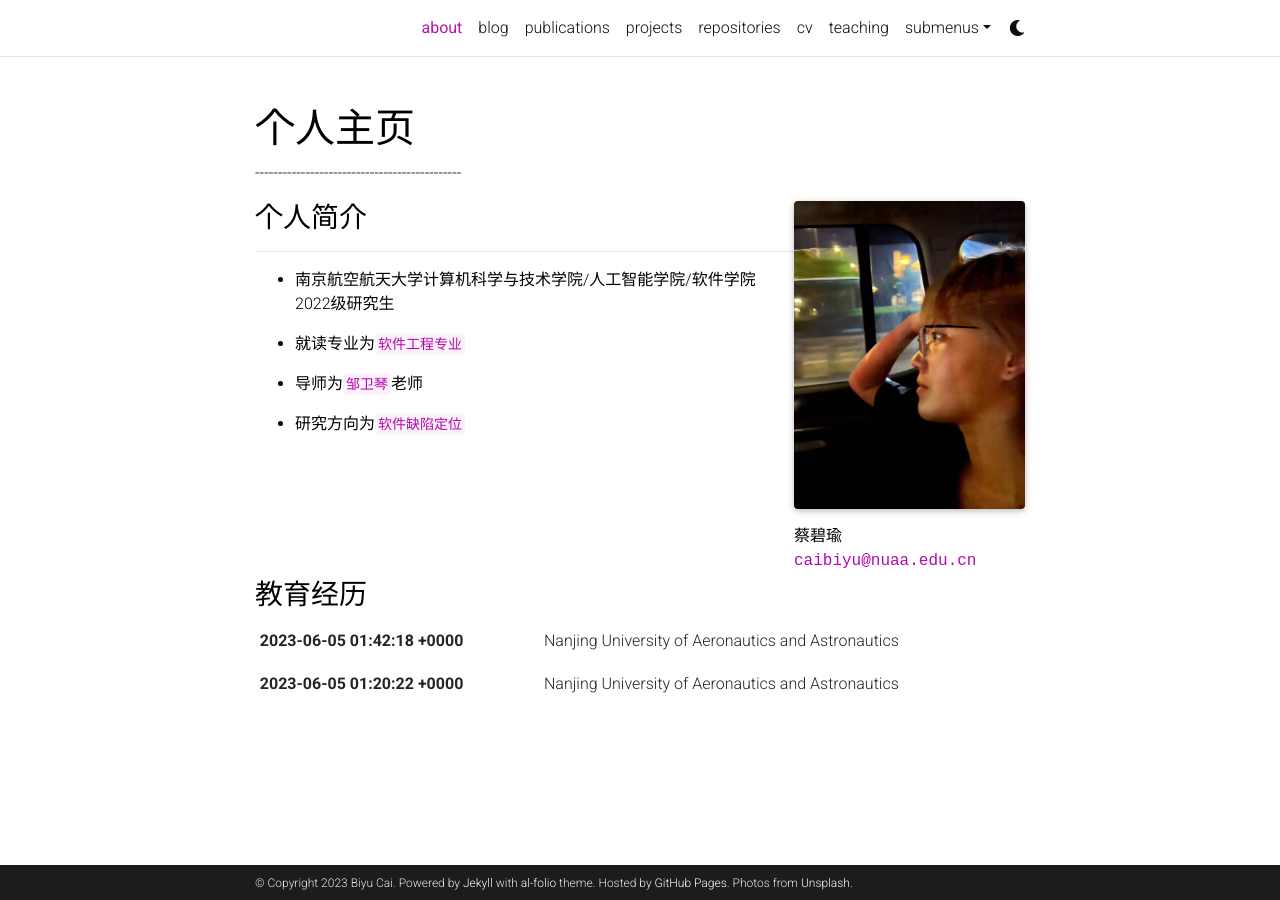
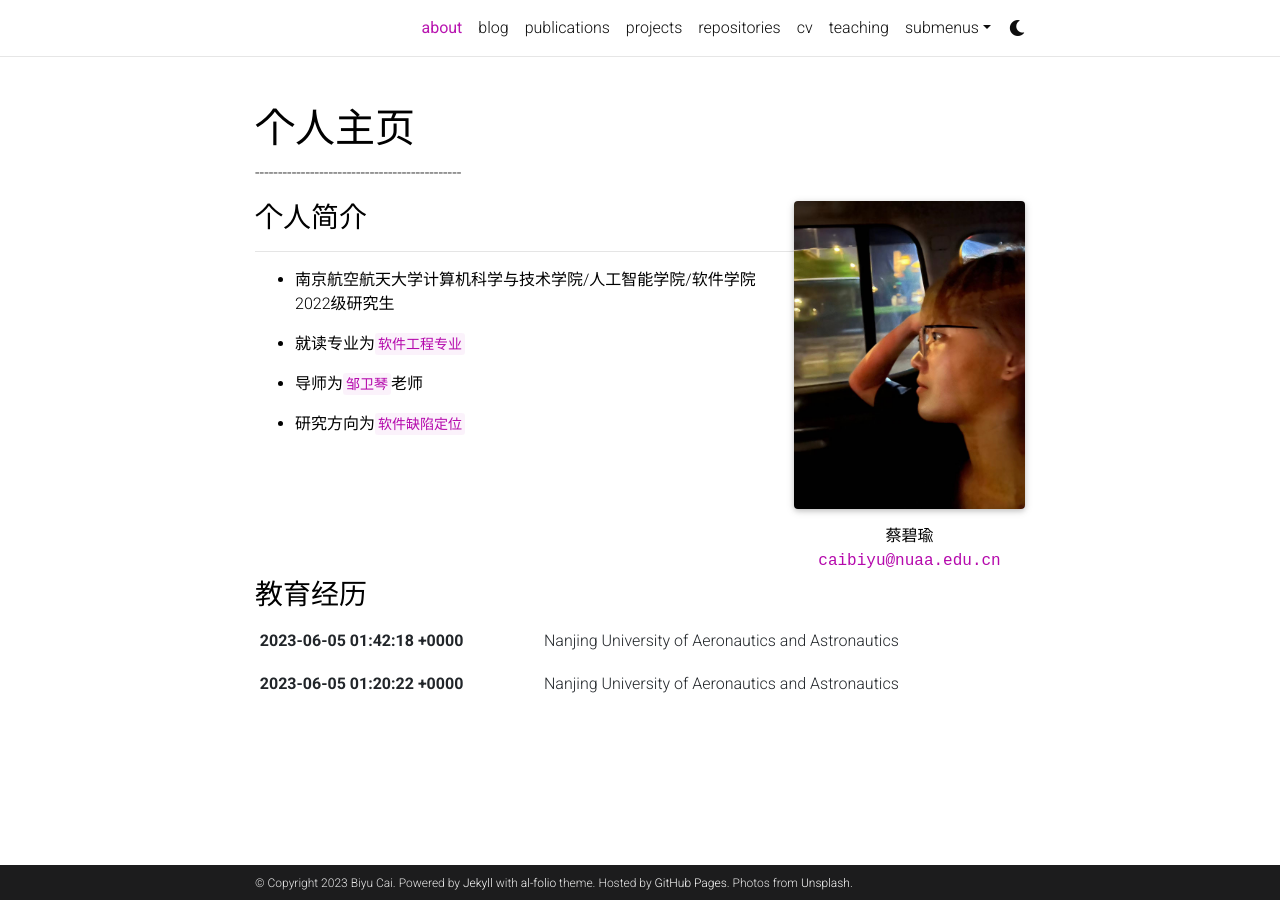
Before and after one commit to Caiby0927/Caiby0927.github.io, a Jekyll site: the page built from _pages/about.md, in a window 1280 px wide. Built offline with Jekyll 4.4.1, drawn with Linux system fonts in a browser that asks for light colours; full-size pictures stand in for the smaller copies a plugin makes; comment, search, counter and statistics services are not loaded; a style sheet for code colours, icons or effects is not loaded.

Commit message:
Update about.md

```diff
--- a/_pages/about.md
+++ b/_pages/about.md
@@ -9,8 +9,8 @@ profile:
   image: prof_pic.jpg
   image_circular: false # crops the image to make it circular
   address: >
-    <p>蔡碧瑜</p>
-    <p><a href="caibiyu@nuaa.edu.cn">caibiyu@nuaa.edu.cn</a></p>
+    <p align="center">蔡碧瑜</p>
+    <p align="center"><a href="caibiyu@nuaa.edu.cn">caibiyu@nuaa.edu.cn</a></p>
 
 
 news: true  # includes a list of news items
```
